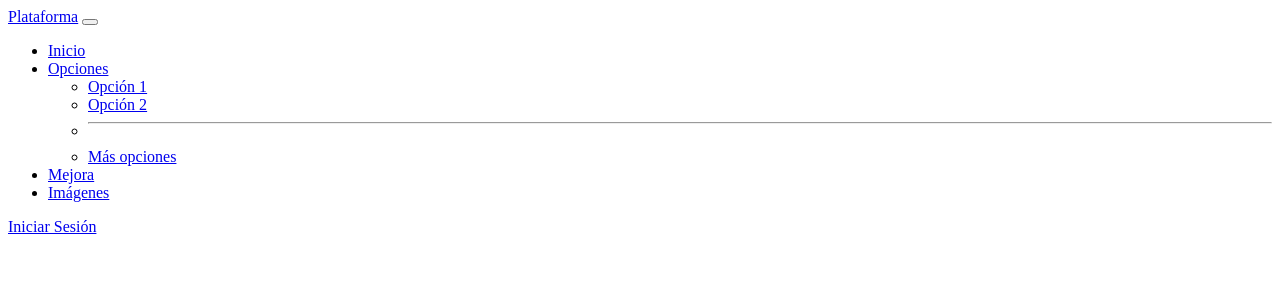
After one commit to jhordinor/VariadoPlataforma, a PHP site: page /header.php in a window 1280 px wide. The commit adds this page. Shown: the top 300 px of the page. Run offline with PHP 8.4, Linux system fonts and the light colour scheme.

Commit message:
fix #02: menu despegable

```diff
--- /dev/null
+++ b/header.php
@@ -0,0 +1,35 @@
+<nav class="navbar navbar-expand-lg navbar-dark bg-dark">
+    <div class="container-fluid">
+        <a class="navbar-brand" href="indes.php">Plataforma</a>
+        <button class="navbar-toggler" type="button" data-bs-toggle="collapse" data-bs-target="#navbarNavDropdown" aria-controls="navbarNavDropdown" aria-expanded="false" aria-label="Toggle navigation">
+            <span class="navbar-toggler-icon"></span>
+        </button>
+        <div class="collapse navbar-collapse" id="navbarNavDropdown">
+            <ul class="navbar-nav me-auto mb-2 mb-lg-0">
+                <li class="nav-item">
+                    <a class="nav-link active" aria-current="page" href="indes.php">Inicio</a>
+                </li>
+                <li class="nav-item dropdown">
+                    <a class="nav-link dropdown-toggle" href="#" id="navbarDropdown" role="button" data-bs-toggle="dropdown" aria-expanded="false">
+                        Opciones
+                    </a>
+                    <ul class="dropdown-menu" aria-labelledby="navbarDropdown">
+                        <li><a class="dropdown-item" href="#">Opción 1</a></li>
+                        <li><a class="dropdown-item" href="#">Opción 2</a></li>
+                        <li><hr class="dropdown-divider"></li>
+                        <li><a class="dropdown-item" href="#">Más opciones</a></li>
+                    </ul>
+                </li>
+                <li class="nav-item">
+                    <a class="nav-link" href="#">Mejora</a>
+                </li>
+                <li class="nav-item">
+                    <a class="nav-link" href="#">Imágenes</a>
+                </li>
+            </ul>
+            <div class="d-flex">
+                <a href="login.php" class="btn btn-outline-light">Iniciar Sesión</a>
+            </div>
+        </div>
+    </div>
+</nav>
--- a/indes.php
+++ b/indes.php
@@ -8,6 +8,9 @@
     <link href="https://cdn.jsdelivr.net/npm/bootstrap@5.3.2/dist/css/bootstrap.min.css" rel="stylesheet">
 </head>
 <body>
+    <!-- Incluir el menú -->
+    <?php include 'header.php'; ?>
+
     <!-- Banner Section -->
     <div class="container-fluid p-0">
         <div class="position-relative">
```
